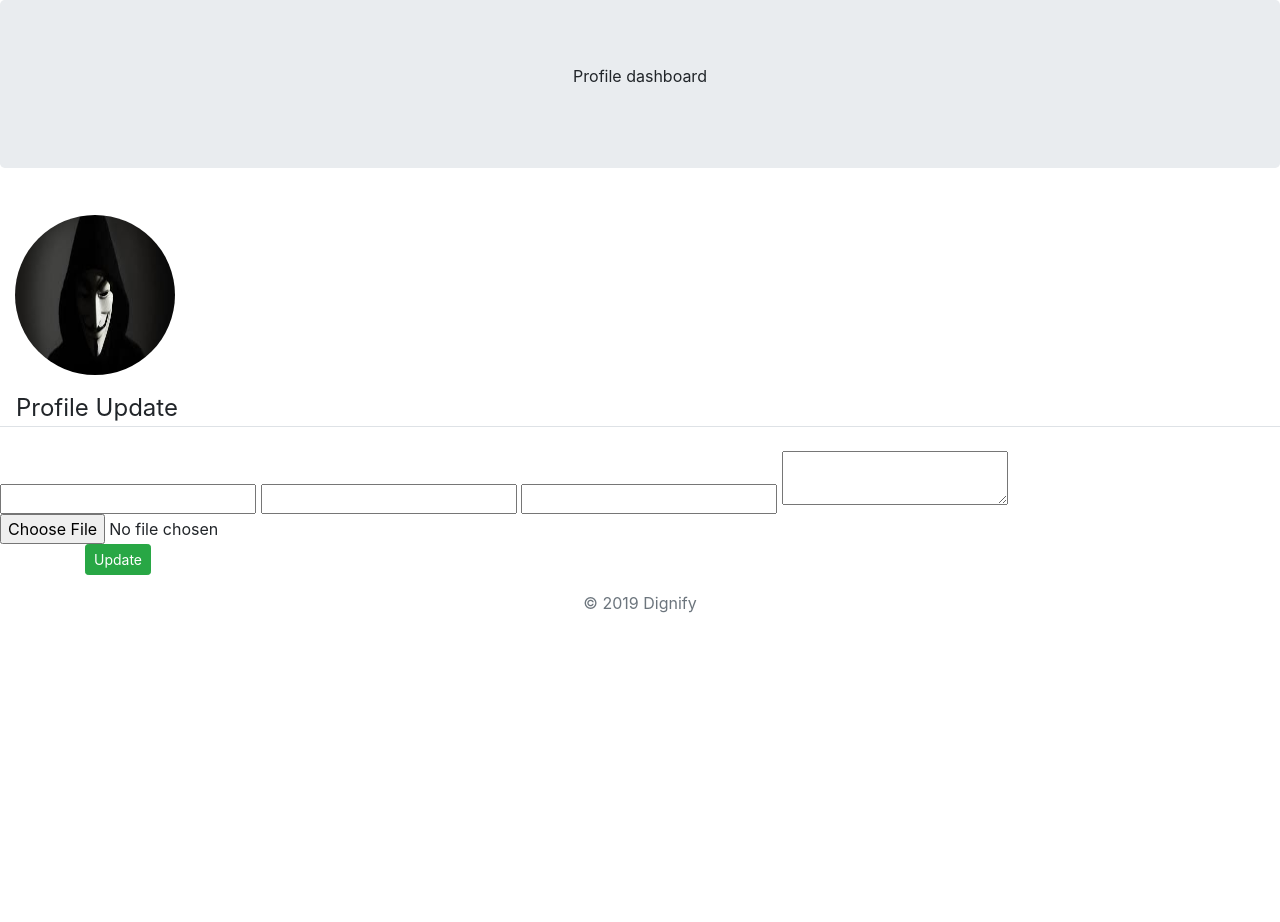
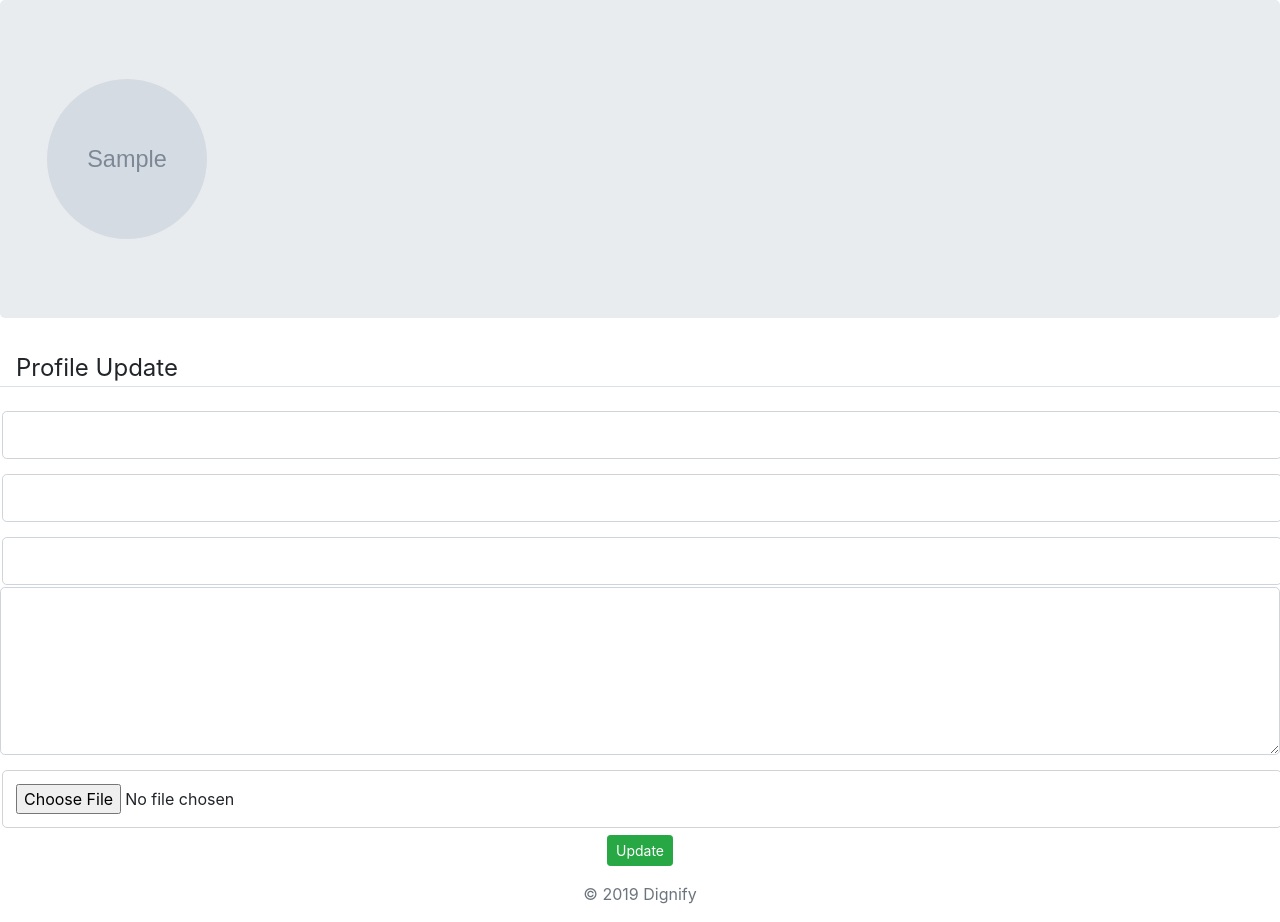
Before and after one commit to Abimzy/Dignify, a Python web app: template templates/update_account.html in a window 1280 px wide. Shown: the part 70-992 px from the top of the page. Before the commit the page ends 683 px from the top, so only its background shows below. Run offline with Jinja, Linux system fonts and the light colour scheme; the template is opened without the code that fills it: most values are stand-ins (such as "Sample title", 1, 10 or a date in 2020); grey boxes marked "Sample" are stand-in pictures; form fields are guessed from the names that the template uses; some libraries are stand-ins or nearby versions.

Commit message:
Add enctype to form and update styling

```diff
--- a/templates/update_account.html
+++ b/templates/update_account.html
@@ -1,26 +1,24 @@
 {% extends "layout.html" %}
 
 {% block content %}
-    <div class="jumbotron text-center">
-        <p>Profile dashboard</p>
-    </div>
 
-    <div class='content-section'>
-        <div class="media img-fluid">
-            <img class="rounded-circle account-img" src="/static/profile_pics/anonymous-sm.jpg">
+    <div class='content-section '>
+        <div class="media jumbotron img-fluid">
+            <img class="rounded-circle account-img" src="{{ avatar }}">
             <div class="media-body">
                 <h2 class="account-heading">{{current_user.first_name}} {{current_user.last_name}}</h2>
                 <p class="text-secondary">{{current_user.email}}</p>
             </div>
         </div>
-        <form method="POST" action="" class="form">
-            <legend class="border-bottom mb-4 pl-3">Profile Update</legend>
+        <legend class="border-bottom mb-4 pl-3">Profile Update</legend>
+        <form method="POST" action="" class="form" enctype="multipart/form-data">
+
                 {{ form.hidden_tag() }}
-                {{ form.first_name (value=user.first_name) }}
-                {{ form.last_name (value=user.last_name) }}
-                {{ form.email (value=user.email) }}
-                {{ form.bio (value=user.bio) }}
-                {{ form.avatar (value=user.avatar) }}
+                {{ form.first_name (value=user.first_name, class="form-control form-control-lg") }}
+                {{ form.last_name (value=user.last_name, class="form-control form-control-lg") }}
+                {{ form.email (value=user.email, class="form-control form-control-lg") }}
+                {{ form.bio (value=user.bio, class="form-control form-control-lg", rows="5") }}
+                {{ form.avatar (value=user.avatar, class="form-control-file") }}
                 <div class="container">
                     <div class="row">
                         <div class="col-12">
@@ -28,9 +26,7 @@
                         </div>
                     </div>
                 </div>
-            </form>
-    </div>
-
+        </form>
 
     <style>
 
@@ -39,5 +35,21 @@
             width:10rem;
             margin: 15px;
         }
+
+        form.form {
+            text-align: center;
+            height: 85%vh;
+            }
+        form input {
+            border:  lightgrey 1px solid;
+            border-radius: 5px;
+            margin: 2px;
+            margin-top: 15px;
+            padding: 13px;
+            width: 45%;
+        }
+        #submit {
+            margin-top: 5px;
+        }
     </style>
 {% endblock content %}
```
